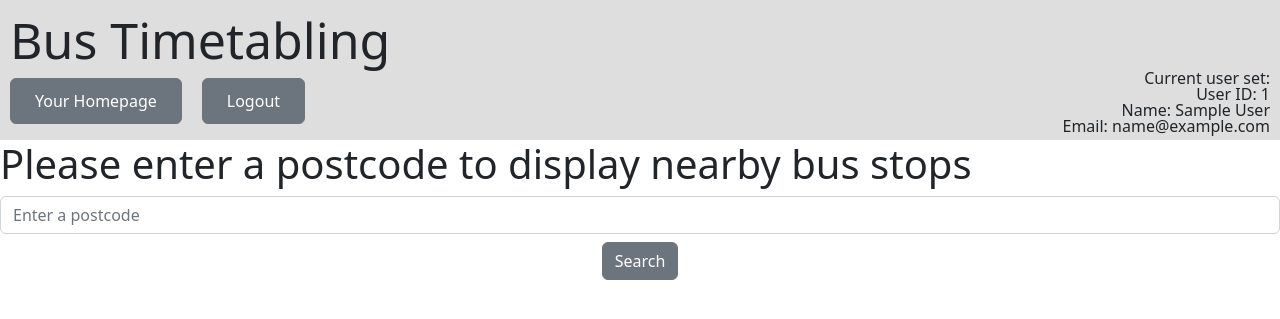
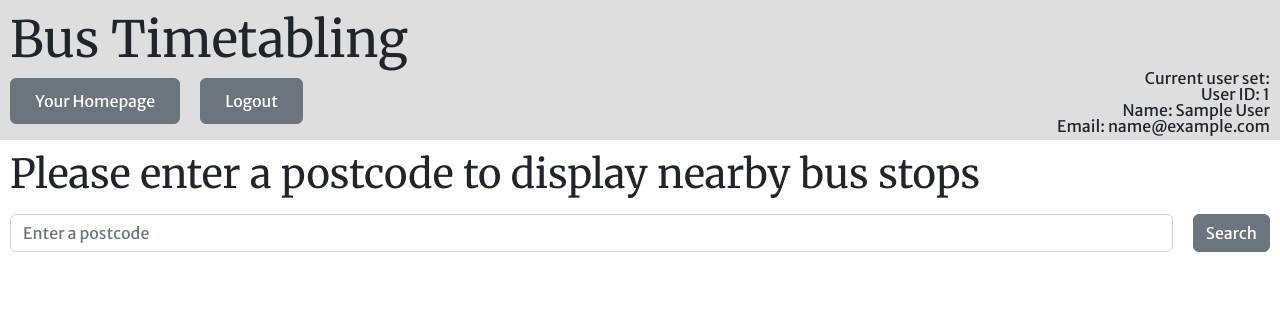
Before and after one commit to ethsum1/bus-timetabling, a PHP site: page /bus-timetabling/bus-stop-selector.php in a window 1280 px wide. Shown: the top 319 px of the page. Run offline with PHP 8.4, Linux system fonts and the light colour scheme; the visitor is signed in with stand-in values (Sample User, id 1); data that the repository does not hold is empty; some libraries are stand-ins or nearby versions.

Commit message:
Accessibility requirements

```diff
--- a/style/main.css
+++ b/style/main.css
@@ -1,5 +1,13 @@
+@import url('https://fonts.googleapis.com/css2?family=Merriweather:wght@400;700&display=swap');
+@import url('https://fonts.googleapis.com/css2?family=Merriweather+Sans:wght@300;400;700&display=swap');
+
 *{
     margin:0px;
+    font-family: 'Merriweather Sans', sans-serif;
+}
+
+h1,h2,h3,h4,h5,h6{
+    font-family: 'Merriweather', serif;
 }
 
 h1,h2{
@@ -146,6 +154,13 @@ a:hover{
 section.bus-stop-selector{
     margin: 10px;
 }
+section.user-homepage{
+    margin: 10px;
+}
+
+section.page-content{
+    margin: 10px;
+}
 
 table a{
     color: black;
@@ -187,3 +202,67 @@ table {
 #heart:hover{
     background-color: palevioletred;
 }
+
+.container {
+    display: inline-block;
+    width: 200px;
+    height: 150px;
+    margin: 10px;
+    padding: 10px;
+    background-color: #f2f2f2;
+    border-radius: 10px;
+    text-align: center;
+}
+
+.container h2 {
+    margin-top: 0;
+    font-size: 24px;
+    font-weight: bold;
+    color: #333;
+    text-align: center;
+    overflow: hidden;
+
+}
+
+.container p {
+    margin: 0;
+    font-size: 18px;
+    color: #666;
+    text-align: center;
+}
+
+.scrollbar {
+    overflow-x: auto;
+    white-space: nowrap;
+    margin: 20px 0;
+    padding: 10px;
+    background-color: #ddd;
+    border-radius: 10px;
+    text-align: center;
+}
+
+.center {
+    display: inline-block;
+    vertical-align: middle;
+    text-align: left;
+}
+
+.message {
+    font-size: 24px;
+    font-weight: bold;
+    color: #333;
+    margin: 10px;
+}
+
+.postcode-entry {
+    display: flex;
+    align-items: center;
+  }
+
+  input[name="postcode"] {
+    margin-right: 10px;
+  }
+
+  button[name="search"] {
+    margin-left: 10px;
+  }
```
